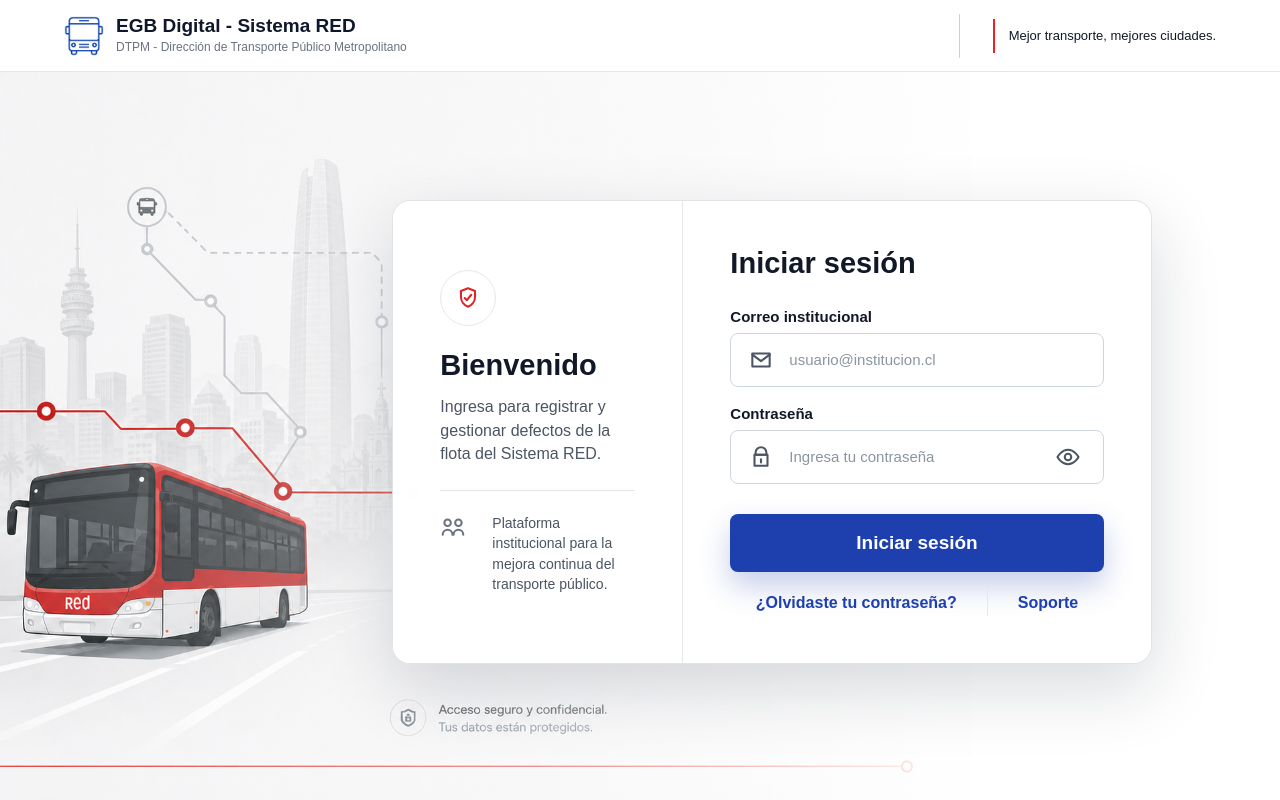
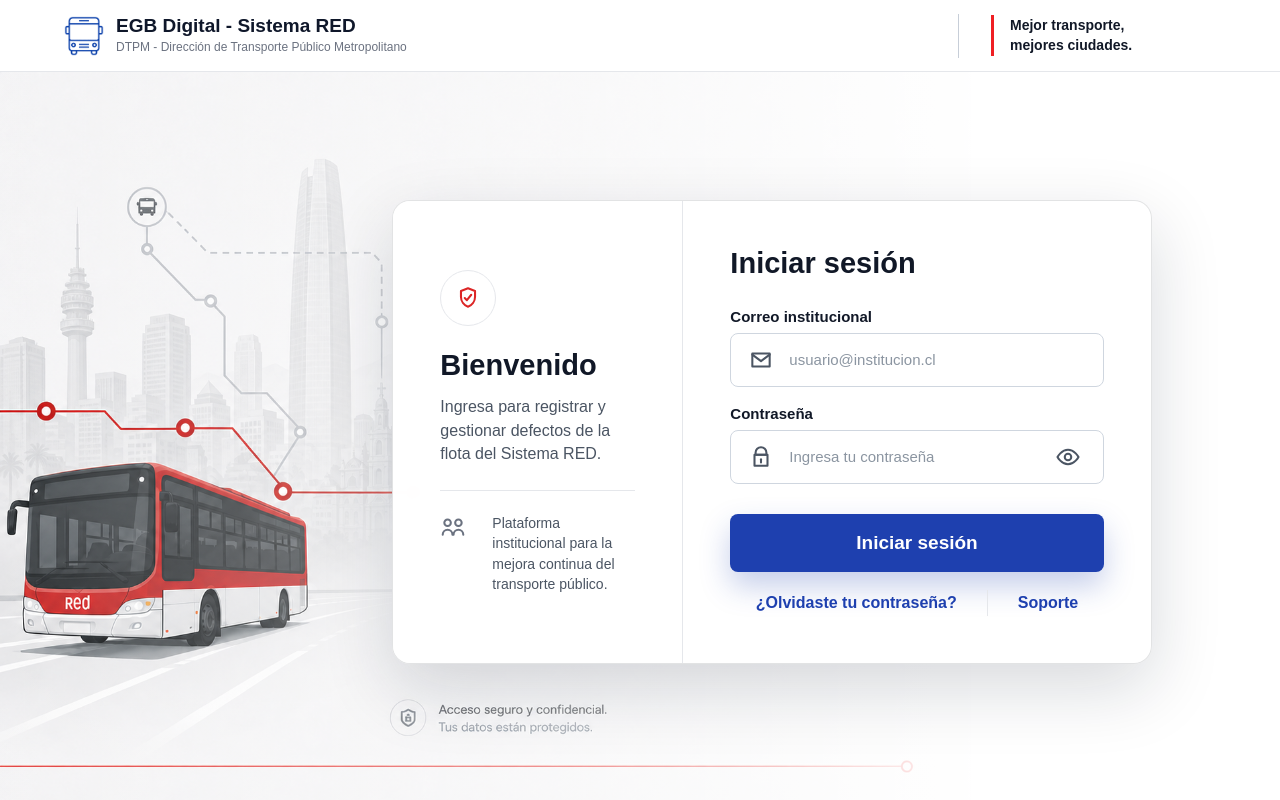
Before and after one commit to JaePewu/egb-digital, a Next.js app: page /login in a window 1280 px wide. Built offline with nearby package versions, Linux system fonts and the light colour scheme; no server answers.

Commit message:
style(interfaz): ajustar lema institucional al diseño del mockup

```diff
--- a/app/(app)/layout.tsx
+++ b/app/(app)/layout.tsx
@@ -27,7 +27,10 @@
             <span>DTPM - Dirección de Transporte Público Metropolitano</span>
           </div>
         </div>
-        <p>Mejor transporte, mejores ciudades.</p>
+        <p className="institutional-slogan">
+          <strong>Mejor transporte,</strong>
+          <strong>mejores ciudades.</strong>
+        </p>
         <MobileMenu initials={initials} navigation={navigation} user={user} />
       </header>
 
--- a/app/globals.css
+++ b/app/globals.css
@@ -139,17 +139,23 @@
 
 .institutional-header > p {
   position: relative;
-  display: flex;
-  align-items: center;
+  display: grid;
+  align-content: center;
+  gap: 2px;
   min-height: 34px;
+  min-width: 225px;
   max-width: 260px;
   margin: 0;
-  border-left: 2px solid #ef1f23;
+  border-left: 3px solid #ef1f23;
   color: #111827;
-  font-size: 13px;
-  font-weight: 500;
-  line-height: 1.35;
-  padding-left: 14px;
+  font-size: 14px;
+  line-height: 1.22;
+  padding: 2px 0 2px 16px;
+}
+
+.institutional-slogan strong {
+  display: block;
+  font-weight: 700;
 }
 
 .institutional-header > p::before {
--- a/app/login/page.tsx
+++ b/app/login/page.tsx
@@ -27,7 +27,10 @@
             <span>DTPM - Dirección de Transporte Público Metropolitano</span>
           </div>
         </div>
-        <p>Mejor transporte, mejores ciudades.</p>
+        <p className="institutional-slogan">
+          <strong>Mejor transporte,</strong>
+          <strong>mejores ciudades.</strong>
+        </p>
         <LoginMobileMenu />
       </header>
 
```
